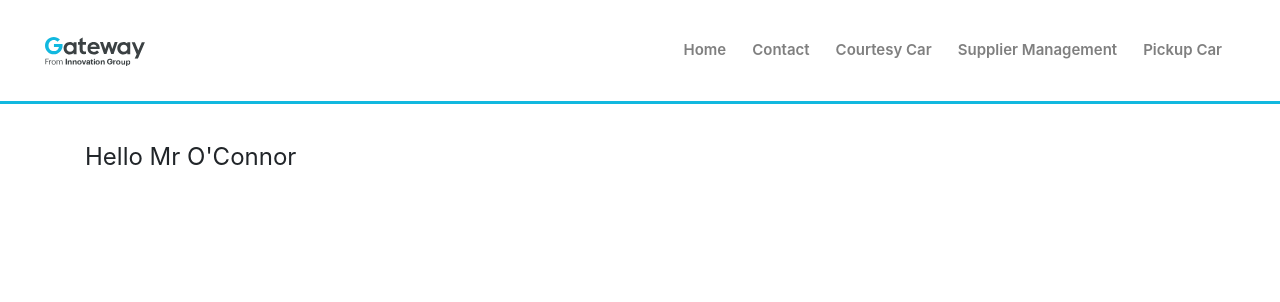
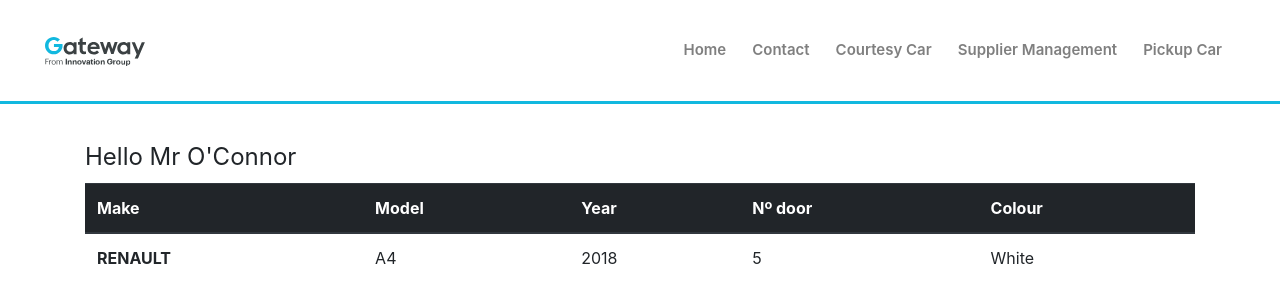
Before and after one commit to DSGDSR/ig-mywip, an Angular app: page / in a window 1280 px wide. Shown: the top 302 px of the page. Built offline with nearby package versions, Linux system fonts and the light colour scheme.

Commit message:
Added car interface

```diff
--- a/src/app/pages/home/home.component.html
+++ b/src/app/pages/home/home.component.html
@@ -1,4 +1,25 @@
 
 <fieldset>
   <legend>Hello Mr O'Connor</legend>
+
+  <table class="table">
+    <thead class="thead-dark">
+      <tr>
+        <th scope="col">Make</th>
+        <th scope="col">Model</th>
+        <th scope="col">Year</th>
+        <th scope="col">Nº door</th>
+        <th scope="col">Colour</th>
+      </tr>
+    </thead>
+    <tbody>
+      <tr>
+        <th scope="row">RENAULT</th>
+        <td>A4</td>
+        <td>2018</td>
+        <td>5</td>
+        <td>White</td>
+      </tr>
+    </tbody>
+  </table>
 </fieldset>
--- a/src/app/pages/home/home.component.ts
+++ b/src/app/pages/home/home.component.ts
@@ -1,4 +1,5 @@
 import { Component, OnInit } from '@angular/core';
+import { Car } from 'src/app/models/car.interface';
 
 @Component({
   selector: 'app-home',
@@ -7,7 +8,37 @@ import { Component, OnInit } from '@angular/core';
 })
 export class HomeComponent implements OnInit {
 
-  constructor() { }
+  public cars: Car[];
+
+  constructor() {
+    this.cars = [
+      {
+        model: 'Mercedes Benz',
+        make: 'C220',
+        vrm: '6766KFC',
+        pickupDate: null,
+        incidentDate: new Date('22-01-2019')
+      }, {
+        model: 'Audi',
+        make: 'Q3',
+        vrm: '2345GFD',
+        pickupDate: null,
+        incidentDate: new Date('22-01-2019')
+      }, {
+        model: 'Mercedes Benz',
+        make: 'C220',
+        vrm: '6766KFC',
+        pickupDate: null,
+        incidentDate: new Date('22-01-2019')
+      }, {
+        model: 'Mercedes Benz',
+        make: 'C220',
+        vrm: '6766KFC',
+        pickupDate: null,
+        incidentDate: new Date('22-01-2019')
+      }
+    ]
+  }
 
   ngOnInit() {
   }
--- a/src/app/pages/supplier-mgt/supplier-mgt.component.html
+++ b/src/app/pages/supplier-mgt/supplier-mgt.component.html
@@ -7,7 +7,7 @@
   </div>
   <ul class="list-group list-group-flush">
     <li class="list-group-item">
-      <div class="card" style="width: 18rem;">
+      <div class="card">
         <div class="card-body">
           <h5 class="card-title">Trunk</h5>
           <h6 class="card-subtitle mb-2 text-muted">Completed</h6>
@@ -18,7 +18,7 @@
       </div>
     </li>
     <li class="list-group-item">
-      <div class="card" style="width: 18rem;">
+      <div class="card">
         <div class="card-body">
           <h5 class="card-title">Back Window</h5>
           <h6 class="card-subtitle mb-2 text-muted">In Progress</h6>
@@ -29,7 +29,7 @@
       </div>
     </li>
     <li class="list-group-item">
-      <div class="card" style="width: 18rem;">
+      <div class="card">
         <div class="card-body">
           <h5 class="card-title">Tail Light Right</h5>
           <h6 class="card-subtitle mb-2 text-muted">In Progress</h6>
@@ -40,7 +40,7 @@
       </div>
     </li>
     <li class="list-group-item">
-      <div class="card" style="width: 18rem;">
+      <div class="card">
         <div class="card-body">
           <h5 class="card-title">Step Bumper</h5>
           <h6 class="card-subtitle mb-2 text-muted">Pending</h6>
```
Also changed, not shown: src/app/models/car.interface.ts (added, +7 -0 lines), 1 other file (tests, documents, lock files or other folders).
